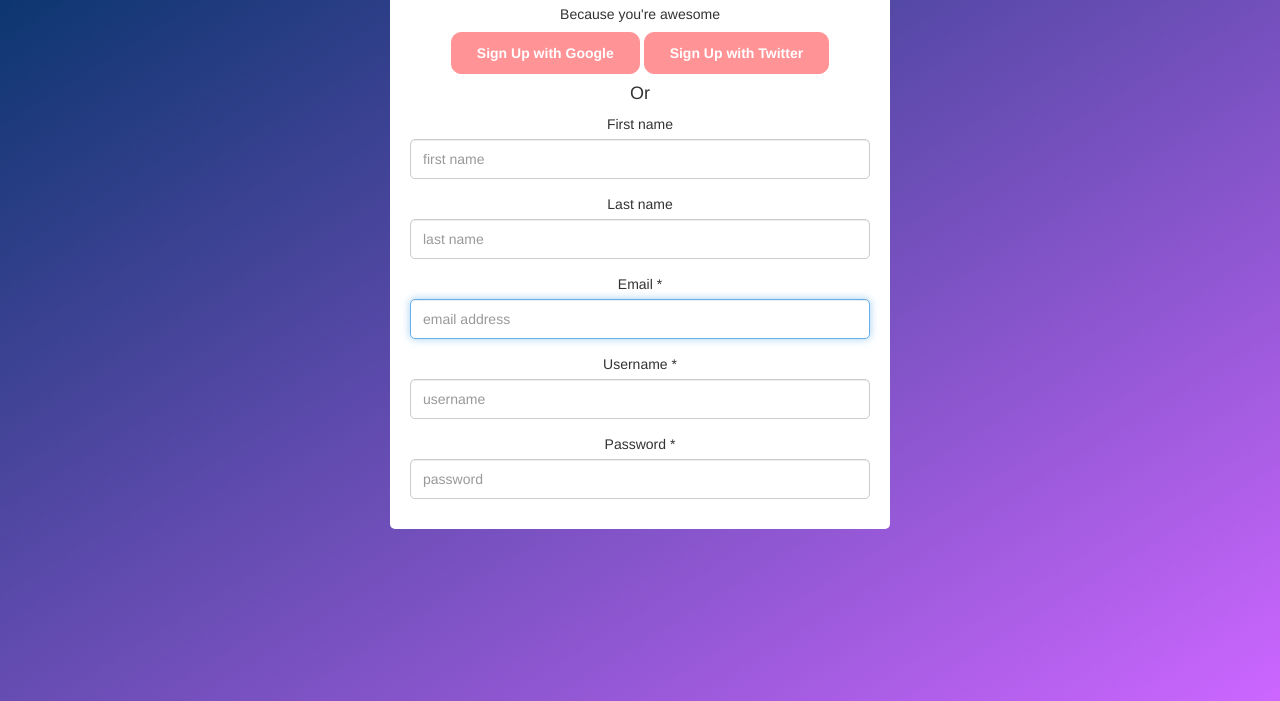
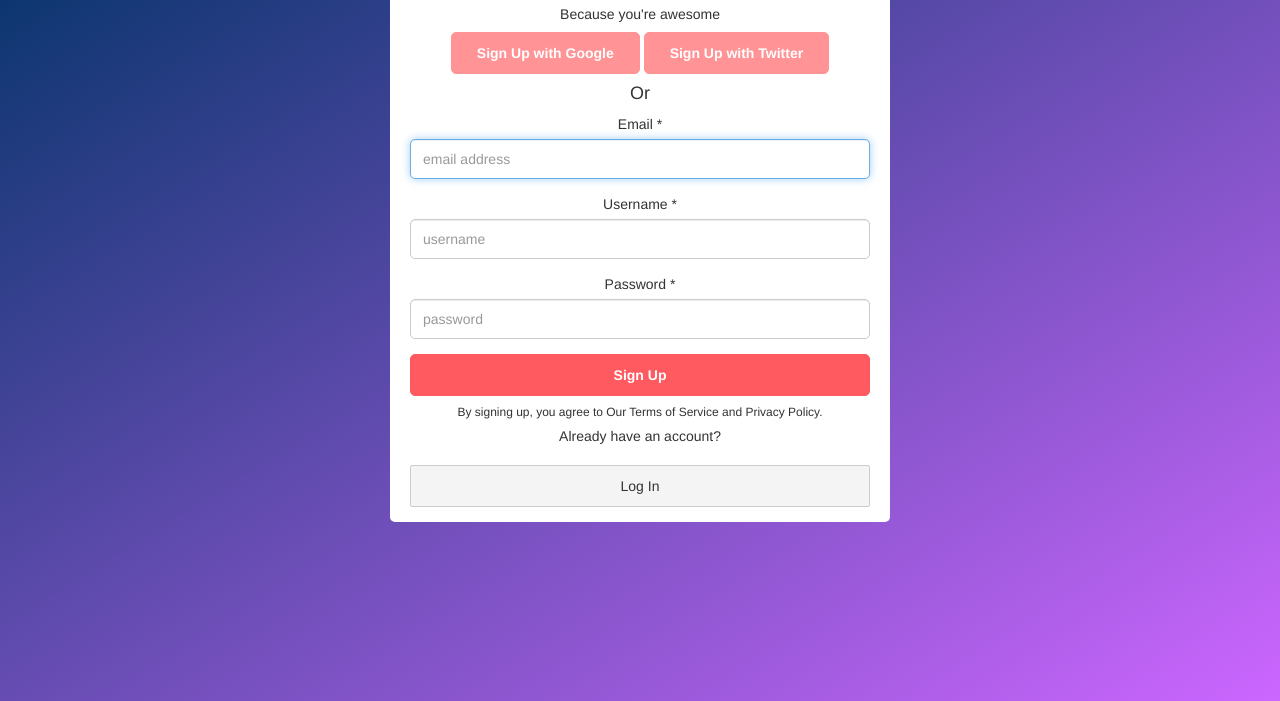
Before and after one commit to borenho/flask-bucketlist, a plain HTML site: page signup.html in a window 1280 px wide. Shown: the part 99-800 px from the top of the page. Drawn offline with nearby package versions, Linux system fonts and the light colour scheme.

Commit message:
Add login button to signup page

```diff
--- a/signup.html
+++ b/signup.html
@@ -26,14 +26,6 @@
 
                 <form action="/signup" method="POST">
                     <div class="form-group">
-                        <label>First name</label>
-                        <input placeholder="first name" class="form-control">
-                    </div>
-                    <div class="form-group">
-                        <label>Last name</label>
-                        <input placeholder="last name" class="form-control">
-                    </div>
-                    <div class="form-group">
                         <label>Email *</label>
                         <input placeholder="email address" autofocus="true" class="form-control">
                     </div>
@@ -45,6 +37,12 @@
                         <label>Password *</label>
                         <input placeholder="password" class="form-control" required>
                     </div>
+                    <div class="actions">
+                        <Input type="submit" value="Sign Up" class='btn btn-primary wide'%>
+                    </div>
+
+                    <p><h6>By signing up, you agree to Our Terms of Service and Privacy Policy.</h6></p>
+                    <h5>Already have an account?</h5> <a href='login.html' class='btn btn-default'>Log In</a>
                 </form>
             </div>
         </div>
--- a/styles.css
+++ b/styles.css
@@ -14,7 +14,7 @@
 /* ----------------------------------- Buttons -------------------------------- */
 .btn-primary.btn {
 	border: 1px solid #ff5a5f;
-	border-radius: 10px;
+	border-radius: 5px;
 	font-weight: bold;
 	background-color: #ff5a5f;
 	color: #fff;
@@ -22,9 +22,9 @@
 }
 
 .btn-primary.btn:hover, .btn-primary.btn:focus {
-	border-color: #ff7e82;
-	border-bottom-color: #fa0008;
-	background-color: #ff7e82;
+	border-color: #fa0008;
+	/*border-bottom-color: #fa0008;
+	background-color: #ff7e99;*/
 	outline: none;
 }
 
@@ -52,7 +52,6 @@
 
 .sign-up {
   background: linear-gradient(to bottom right, #003366 0%, #cc66ff 100%);
-  background-size: cover;
   min-height: 100vh;
 }
 
@@ -97,3 +96,10 @@ float: right;
 .remember {
 float: left;
 }
+
+
+/* -------------------------------- MISC -------------------------------- */
+
+.wide {
+	width: 100%;
+}
```
